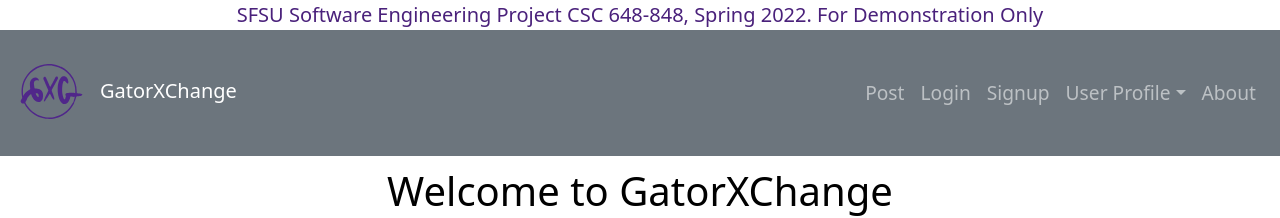
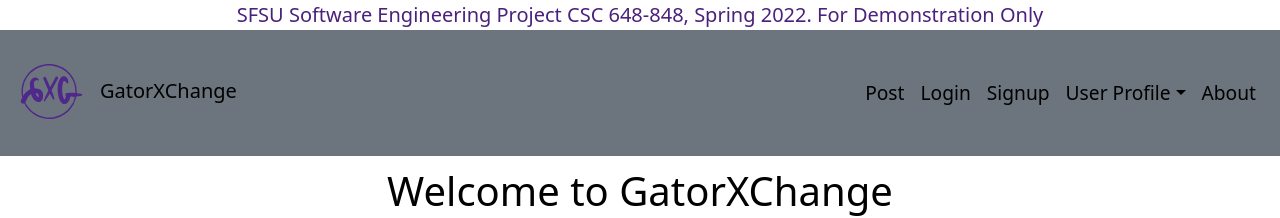
Before and after one commit to DrashtiShah23/online-marketplace-GatorXchange, a React (Create React App) app in the folder application/client/: page / in a window 1280 px wide. Shown: the top 218 px of the page. Built offline with nearby package versions, Linux system fonts and the light colour scheme; no server answers.

Commit message:
Made navbar text dark

```diff
--- a/application/client/src/css/nav.css
+++ b/application/client/src/css/nav.css
@@ -2,6 +2,11 @@
     text-align: center;
 }
 
-.nav-link{
+.nav-link {
     font-size: larger;
+    color: black !important;
 }
+
+.navbar-brand{
+    color: black !important;
+}
```
